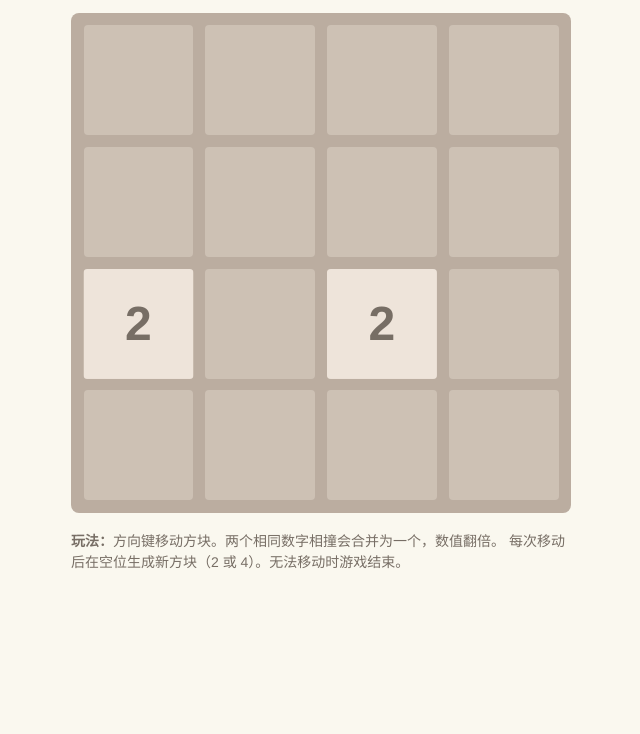
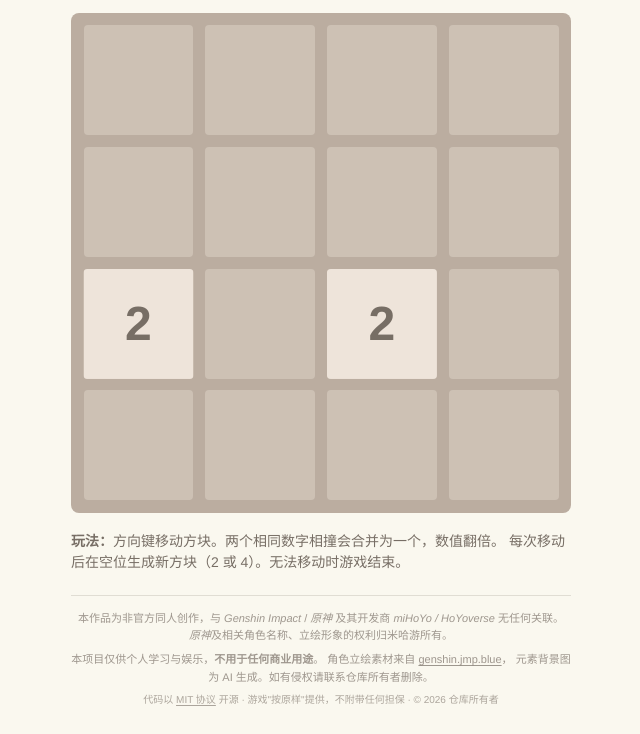
Before and after one commit to liweihao352/2048-mini, a website: page index.html in a window 1280 px wide. Shown: the part 175-909 px from the top of the page, without its empty margins (319-959 px from the left). Before the commit the page ends 800 px from the top, so only its background shows below. Drawn offline with Linux system fonts and the light colour scheme.

Commit message:
添加版权声明与合规文件
- 页面底部加非官方同人声明/素材来源/MIT协议/免责
- 添加 LICENSE (MIT)、README.md、DISCLAIMER
- 移除胜利后'Keep going'选项(更大的方块未实现)
- 背景图压缩PNG→JPG(32MB→4.7MB)

```diff
--- a/game.js
+++ b/game.js
@@ -770,4 +770,8 @@
   preloadPortraits();
   init();
   requestAnimationFrame(updateFx);
+
+  // 版权声明年份自动填充
+  const yearEl = document.getElementById('legal-year');
+  if (yearEl) yearEl.textContent = new Date().getFullYear();
 })();
--- a/index.html
+++ b/index.html
@@ -4,7 +4,7 @@
   <meta charset="UTF-8" />
   <meta name="viewport" content="width=device-width, initial-scale=1.0, maximum-scale=1.0, user-scalable=no" />
   <title>2048</title>
-  <link rel="stylesheet" href="style.css?v=12" />
+  <link rel="stylesheet" href="style.css?v=13" />
 </head>
 <body>
   <div class="container">
@@ -86,6 +86,24 @@
       <strong>玩法：</strong>方向键移动方块。两个相同数字相撞会合并为一个，数值翻倍。
       每次移动后在空位生成新方块（2 或 4）。无法移动时游戏结束。
     </p>
+
+    <!-- 版权与免责声明 -->
+    <footer class="legal-footer">
+      <p class="legal-line">
+        本作品为非官方同人创作，与 <em>Genshin Impact</em> / <em>原神</em> 及其开发商
+        <em>miHoYo / HoYoverse</em> 无任何关联。
+        <em>原神</em>及相关角色名称、立绘形象的权利归米哈游所有。
+      </p>
+      <p class="legal-line">
+        本项目仅供个人学习与娱乐，<strong>不用于任何商业用途</strong>。
+        角色立绘素材来自 <a href="https://genshin.jmp.blue/" target="_blank" rel="noopener noreferrer">genshin.jmp.blue</a>，
+        元素背景图为 AI 生成。如有侵权请联系仓库所有者删除。
+      </p>
+      <p class="legal-line legal-meta">
+        代码以 <a href="https://opensource.org/licenses/MIT" target="_blank" rel="noopener noreferrer">MIT 协议</a> 开源 ·
+        游戏"按原样"提供，不附带任何担保 · © <span id="legal-year"></span> 仓库所有者
+      </p>
+    </footer>
   </div>
 
   <script src="game.js?v=11"></script>
--- a/style.css
+++ b/style.css
@@ -379,6 +379,28 @@ a.restart-button:active, a.retry-button:active, a.keep-playing-button:active {
   line-height: 1.5;
   color: var(--color-text);
 }
+
+/* 版权与免责声明区 */
+.legal-footer {
+  margin-top: 22px;
+  padding-top: 14px;
+  border-top: 1px solid color-mix(in srgb, var(--color-text) 20%, transparent);
+  text-align: center;
+}
+.legal-line {
+  margin: 0 0 6px;
+  font-size: 11px;
+  line-height: 1.6;
+  color: color-mix(in srgb, var(--color-text) 70%, transparent);
+}
+.legal-line em { font-style: italic; }
+.legal-line a {
+  color: inherit;
+  text-decoration: underline;
+  text-underline-offset: 2px;
+}
+.legal-line a:hover { color: var(--color-text); }
+.legal-meta { font-size: 10px; opacity: 0.85; }
 
 /* ============================================================
    原神风格 (genshin)
```
Also changed, not shown: README.md (added), 2 other files.
